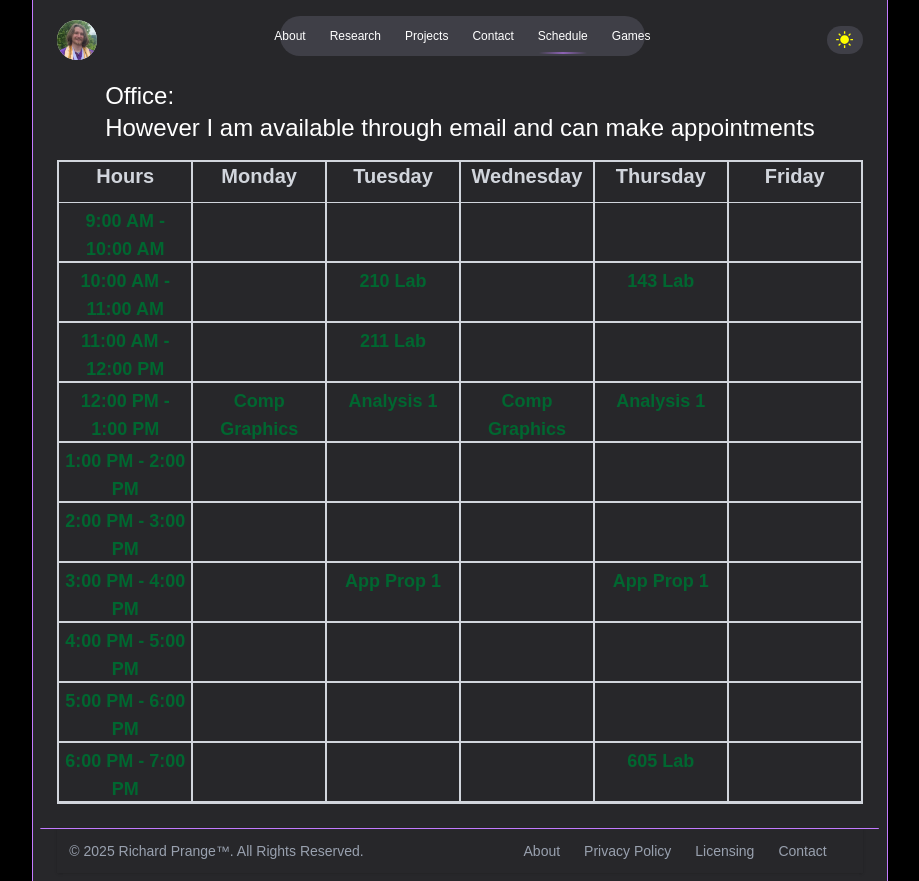
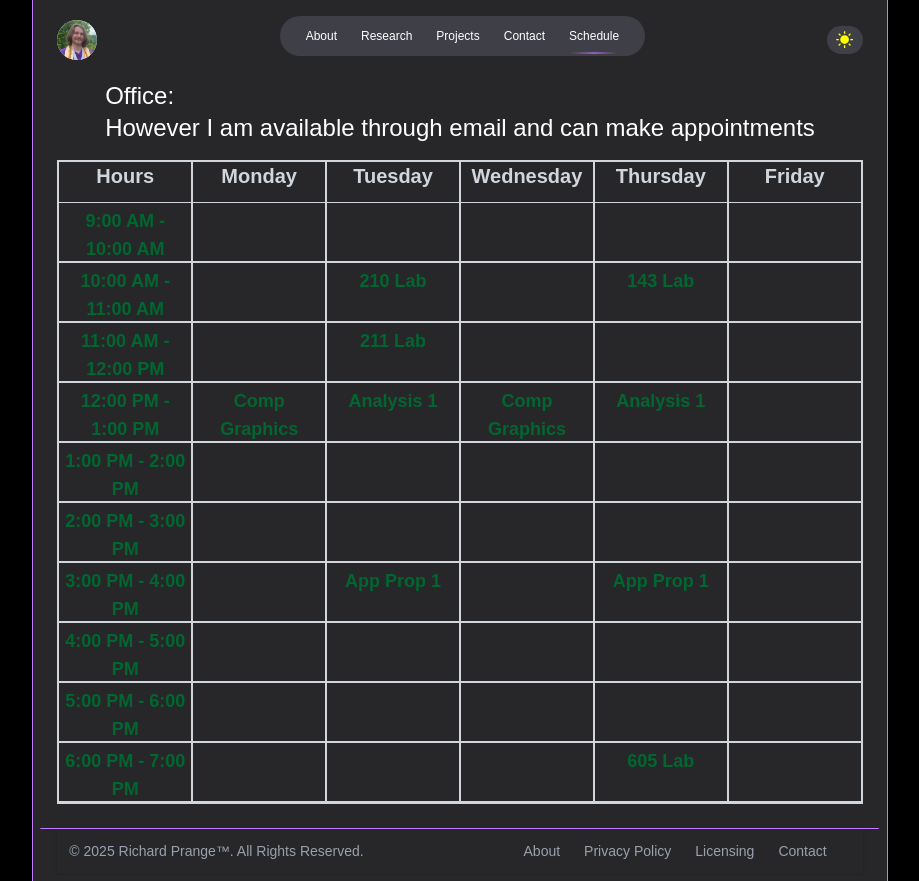
Before and after one commit to rwprange1/Personal-Website, a React (Vite) app: page /hours in a window 1280 px wide. Shown: the whole page, without its empty margins (180-1099 px from the left). Built offline with nearby package versions, Linux system fonts and the light colour scheme.

Commit message:
remove header stuff and fix route

```diff
--- a/src/Components/Header.tsx
+++ b/src/Components/Header.tsx
@@ -115,19 +115,7 @@ export default function Header() {
         )}
       </NavLink>
 
-      <NavLink to="/games" className=" relative p-3 cursor-pointer hover:text-purple-400"
 
-      >
-        {({ isActive }) => (
-          <span className="relative inline-block">
-            Games
-
-            {isActive && (
-              <span className="absolute left-1/2 -translate-x-1/2 -bottom-2.5 h-0.5 w-12 bg-linear-to-r from-purple-500/0 via-purple-500/60 to-purple-500/0 dark:from-purple-400/0 dark:via-purple-400/60 dark:to-purple-400/0"></span>
-            )}
-          </span>
-        )}
-      </NavLink>
     </header>
     </div>
       {/* Right button with margin from wall */}
@@ -210,14 +198,7 @@ export default function Header() {
                 </NavLink>
               </MenuItem>
 
-              <MenuItem>
-                <NavLink
-                  to="/hours"
-                  className="rounded-md block px-4 py-1 text-sm text-white data-focus:bg-zinc-900"
-                >
-                  Games
-                </NavLink>
-              </MenuItem>
+
 
             </div>
           </MenuItems>
--- a/src/Components/Projects/Projects.tsx
+++ b/src/Components/Projects/Projects.tsx
@@ -37,7 +37,7 @@ function Projects(){
         "title": "Java Chess Application",
         "desc": "A 2 and 4 player implementation of Chess utilizing JavaFX to provide users with the ability to play " +
         "on the command line or through a graphical interface",
-        "link": "projects/chess",
+        "link": "chess",
 
     },
     {
```
